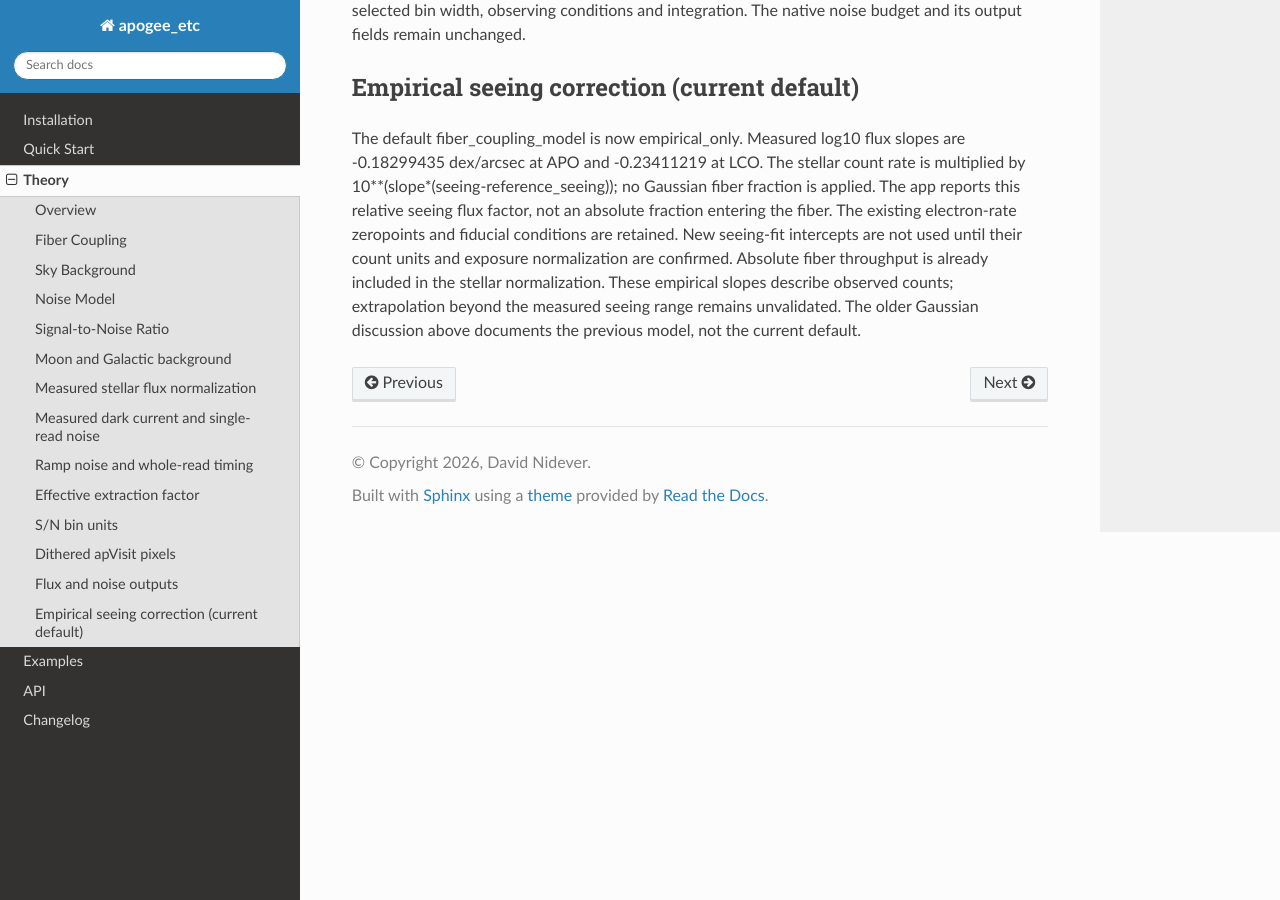
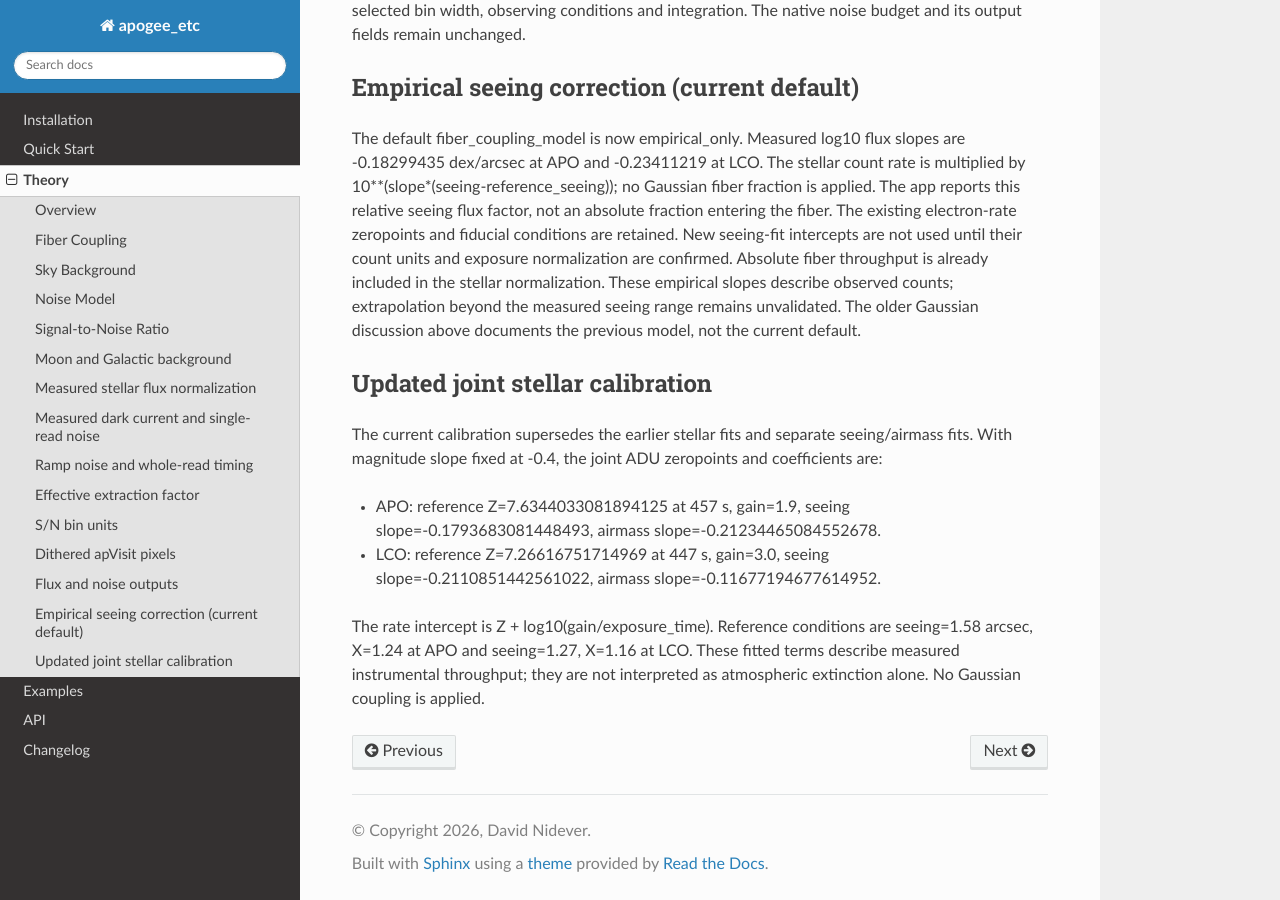
Before and after one commit to sdss/apogee_etc, a Sphinx documentation site: the page built from docs/source/theory.rst, in a window 1280 px wide and 900 px high, scrolled down 4355 px. Built offline with Sphinx 7.4.7 and the Read the Docs theme 3.1.0, drawn with Linux system fonts in a browser that asks for light colours.

Commit message:
Update joint stellar throughput calibration

```diff
--- a/docs/source/theory.rst
+++ b/docs/source/theory.rst
@@ -262,3 +262,21 @@ Absolute fiber throughput is already included in the stellar normalization.
 These empirical slopes describe observed counts; extrapolation beyond the
 measured seeing range remains unvalidated. The older Gaussian discussion
 above documents the previous model, not the current default.
+
+
+Updated joint stellar calibration
+----------------------------------
+
+The current calibration supersedes the earlier stellar fits and separate
+seeing/airmass fits. With magnitude slope fixed at -0.4, the joint ADU
+zeropoints and coefficients are:
+
+* APO: reference Z=7.6344033081894125 at 457 s, gain=1.9,
+  seeing slope=-0.1793683081448493, airmass slope=-0.21234465084552678.
+* LCO: reference Z=7.26616751714969 at 447 s, gain=3.0,
+  seeing slope=-0.2110851442561022, airmass slope=-0.11677194677614952.
+
+The rate intercept is Z + log10(gain/exposure_time). Reference conditions
+are seeing=1.58 arcsec, X=1.24 at APO and seeing=1.27, X=1.16 at LCO.
+These fitted terms describe measured instrumental throughput; they are not
+interpreted as atmospheric extinction alone. No Gaussian coupling is applied.
```
Also changed, not shown: 2 other files.
